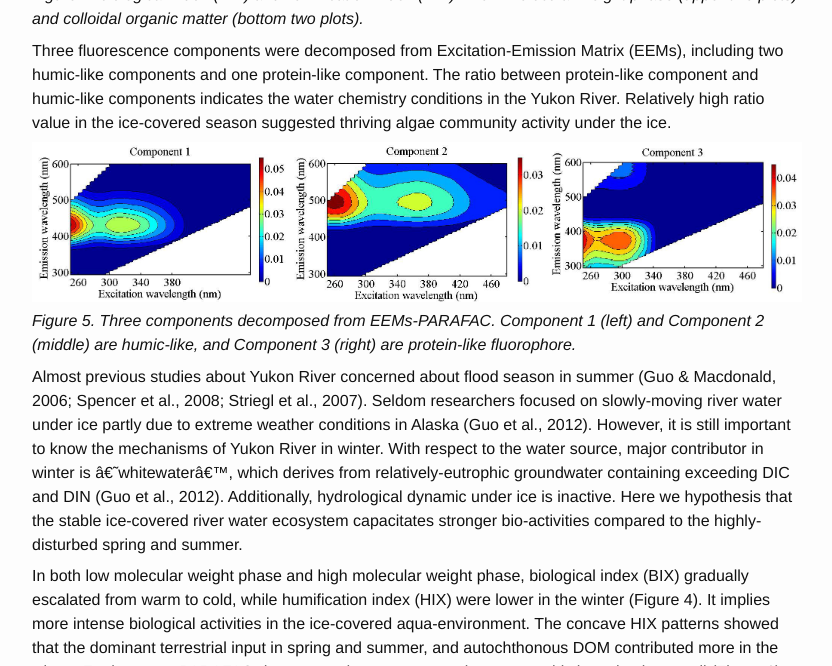
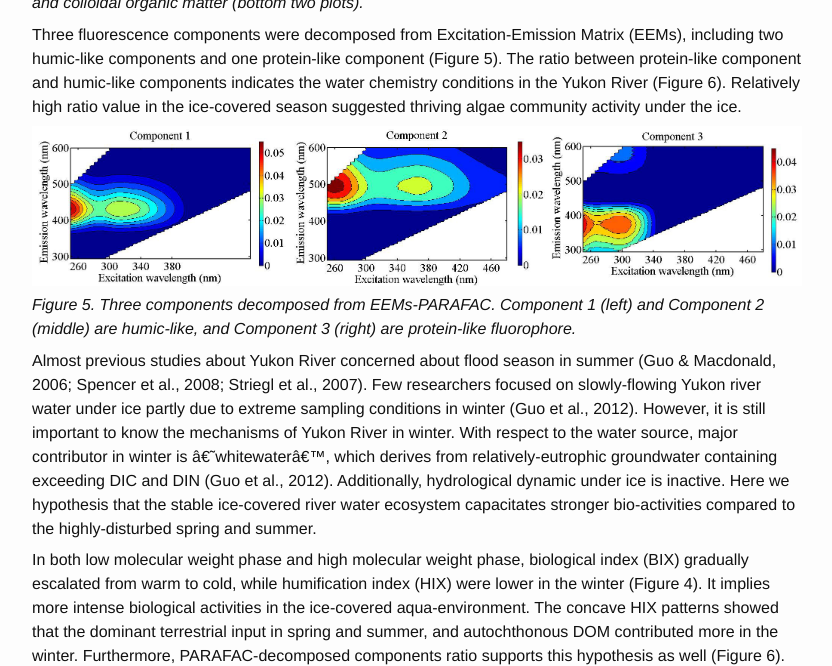
Before and after one commit to huilin1990/huilin1990.github.io, a Jekyll site: the page built from _posts/2017-07-25-Yukon_River_2004.md, in a window 1280 px wide and 900 px high, scrolled down 2609 px, cut to the strip 234-900 px from the top of the window. Shown: the whole strip, without its empty margins (223-1055 px from the left). Built offline with Jekyll 4.4.1, drawn with Linux system fonts in a browser that asks for light colours; nearby versions of some CDN libraries; some web fonts are replaced; part of the change alters nothing that is shown; some of the changed text lies outside the part shown.

Commit message:
Yukon River update

```diff
--- a/_posts/2017-07-25-Yukon_River_2004.md
+++ b/_posts/2017-07-25-Yukon_River_2004.md
@@ -2,11 +2,9 @@
 layout: post
 date: 2017-07-25 15:01
 categories: Research
-title: Yukon River 2004
+title: Absorption and Fluorescence characteristics of organic matter in the Yukon River
 tags: Research
 ---
-
-## Working title: Absorption and Fluorescence characteristics of organic matter in the Yukon River
 
 ## Abstract
 
@@ -20,11 +18,11 @@ Arctic river basin has been suffering a great impact from the climate change. Ou
 
 *Figure 1. Watershed of Yukon River. The Yukon River basin covers a large exiguously-populated area of permafrost (generally underlain by continuous permafrost: 16%; generally underlain by discontinuous permafrost: 40%; generally underlain by moderately thick to thin permafrost (15-150 m): 24%; generally underlain by discontinuous permafrost: 6%; generally underlain by numerous isolated masses of permafrost: 5%; and sporadic masses of permafrost: 9%) (Brabets et al., 2000). The inserted figure shows where Yukon River basin locates in the northwest corner of North America. Sampling location, denoted by a blue dot, in the downstream is known as Pilot Station. Water samples collected in the site integrate all characteristics in the whole Yukon River watershed.*
 
-Water samples were monthly collected from upstream and downstream Yukon River between July 2004 and September 2005. Strong seasonality was observed during the one-year monitoring. First flood in 2005 occurred in the middle of April. DOC concentration was consistent with discharge rate. Water from glacier and snowfield composites lower δ<sub>18</sub>O and δ<sub>2</sub>H. When temperature raised, large meltwater input negatived δ18O in the river water from average -17.5 ‰ in the winter to average 20.1 ‰.
+Water samples were monthly collected from upstream and downstream Yukon River between July 2004 and September 2005. Strong seasonality was observed during the one-year monitoring. First flood in 2005 occurred in the middle of April. DOC concentration was consistent with discharge rate. Water from glacier and snowfield composites lower δ<sup>18</sup>O and δ<sup>2</sup>H. When temperature raised, large meltwater input negatived δ<sup>18</sup>O in the river water from average -17.5 ‰ in the winter to average 20.1 ‰.
 
 ![](\image\Yukon_2004\Discharge_DOC_18O_2H.jpg)
 
-*Figure 2. Daily discharge (upper left panel), DOC concentration (bottom left panel), δ<sub>18</sub>O (upper right panel), and δ<sub>2</sub>H (bottom right panel) of sampling seasons between 2004 and 2005.*
+*Figure 2. Daily discharge (upper left panel), DOC concentration (bottom left panel), δ<sup>18</sup>O (upper right panel), and δ<sup>2</sup>H (bottom right panel) of sampling seasons between 2004 and 2005.*
 
 ![](\image\Yukon_2004\4plotSUVA_S275-295.jpg)
 
@@ -34,13 +32,13 @@ Water samples were monthly collected from upstream and downstream Yukon River be
 
 *Figure 4. biological index (BIX) and humification index (HIX) in low-molecular weight phase (upper two plots) and colloidal organic matter (bottom two plots).*
 
-Three fluorescence components were decomposed from Excitation-Emission Matrix (EEMs), including two humic-like components and one protein-like component. The ratio between protein-like component and humic-like components indicates the water chemistry conditions in the Yukon River. Relatively high ratio value in the ice-covered season suggested thriving algae community activity under the ice.
+Three fluorescence components were decomposed from Excitation-Emission Matrix (EEMs), including two humic-like components and one protein-like component (Figure 5). The ratio between protein-like component and humic-like components indicates the water chemistry conditions in the Yukon River (Figure 6). Relatively high ratio value in the ice-covered season suggested thriving algae community activity under the ice.
 
 ![](\image\Yukon_2004\Fluorescence-EEM-Plot-of-component-123.jpg)
 
 *Figure 5. Three components decomposed from EEMs-PARAFAC. Component 1 (left) and Component 2 (middle) are humic-like, and Component 3 (right) are protein-like fluorophore.*
 
-Almost previous studies about Yukon River concerned about flood season in summer (Guo & Macdonald, 2006; Spencer et al., 2008; Striegl et al., 2007). Seldom researchers focused on slowly-moving river water under ice partly due to extreme weather conditions in Alaska (Guo et al., 2012). However, it is still important to know the mechanisms of Yukon River in winter. With respect to the water source, major contributor in winter is ‘whitewater’, which derives from relatively-eutrophic groundwater containing exceeding DIC and DIN (Guo et al., 2012). Additionally, hydrological dynamic under ice is inactive. Here we hypothesis that the stable ice-covered river water ecosystem capacitates stronger bio-activities compared to the highly-disturbed spring and summer.
+Almost previous studies about Yukon River concerned about flood season in summer (Guo & Macdonald, 2006; Spencer et al., 2008; Striegl et al., 2007). Few researchers focused on slowly-flowing Yukon river water under ice partly due to extreme sampling conditions in winter (Guo et al., 2012). However, it is still important to know the mechanisms of Yukon River in winter. With respect to the water source, major contributor in winter is ‘whitewater’, which derives from relatively-eutrophic groundwater containing exceeding DIC and DIN (Guo et al., 2012). Additionally, hydrological dynamic under ice is inactive. Here we hypothesis that the stable ice-covered river water ecosystem capacitates stronger bio-activities compared to the highly-disturbed spring and summer.
 
 In both low molecular weight phase and high molecular weight phase, biological index (BIX) gradually escalated from warm to cold, while humification index (HIX) were lower in the winter (Figure 4). It implies more intense biological activities in the ice-covered aqua-environment. The concave HIX patterns showed that the dominant terrestrial input in spring and summer, and autochthonous DOM contributed more in the winter. Furthermore, PARAFAC-decomposed components ratio supports this hypothesis as well (Figure 6). The cliff declines of ratio between C3 and sum of C1 and C2 appeared in both colloids and molecules smaller than 1 kDa. The increasing ratio values are probably related to the boost of phytoplankton community.
 
@@ -274,9 +272,3 @@ __COM__
 ### Humic-like
 
 ![](\image\Yukon_2004\Multiple-samples---Integrations-of-each-size-intervals-Da-FLD1-YR04C.jpg)
-
-<!-- ![](\image\Yukon_2004\YR2004_DOM_form.jpg)
-
-![](\image\Yukon_2004\YR2004_COM_form.jpg)
-
-![](\image\Yukon_2004\YR2004_LMW_form.jpg) -->
```
